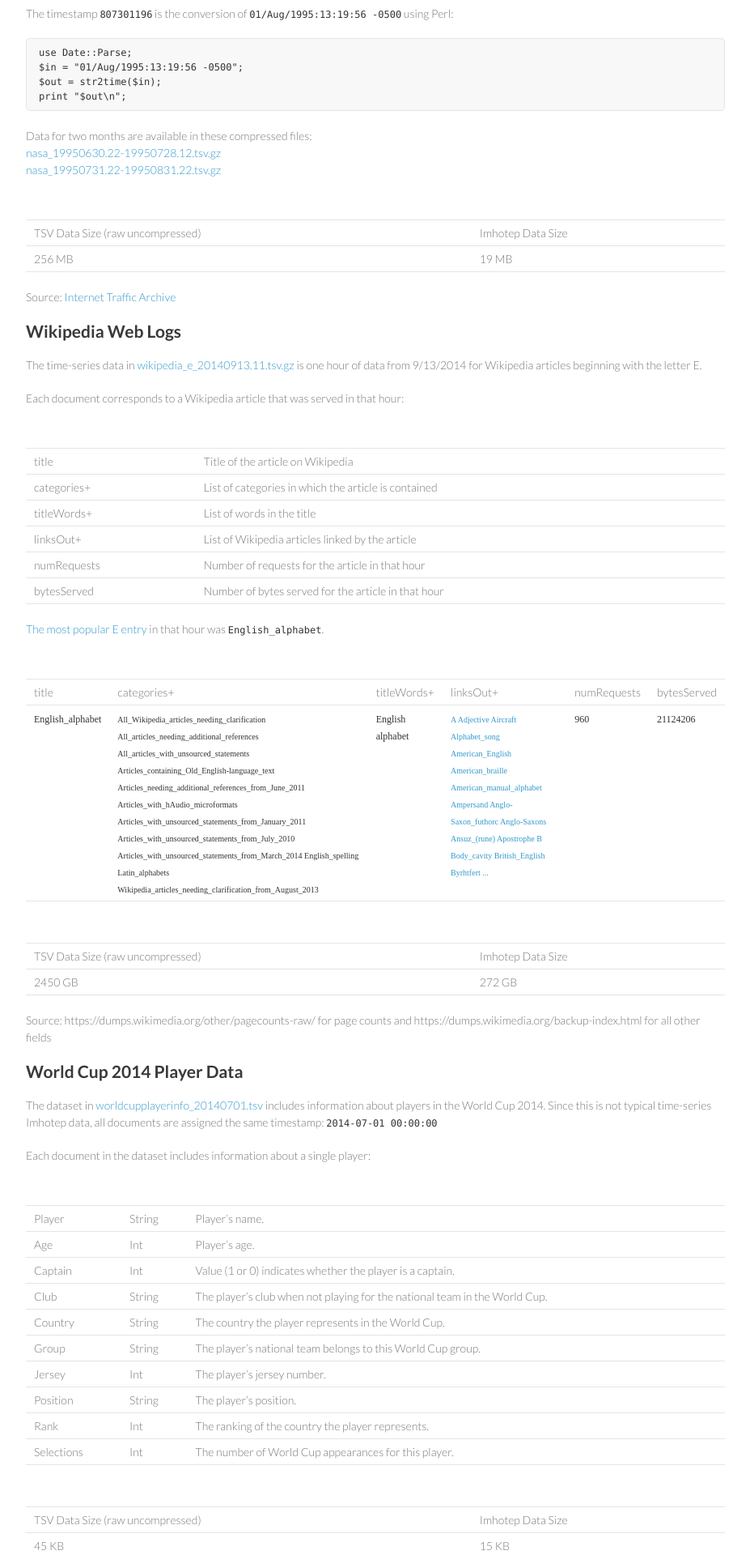
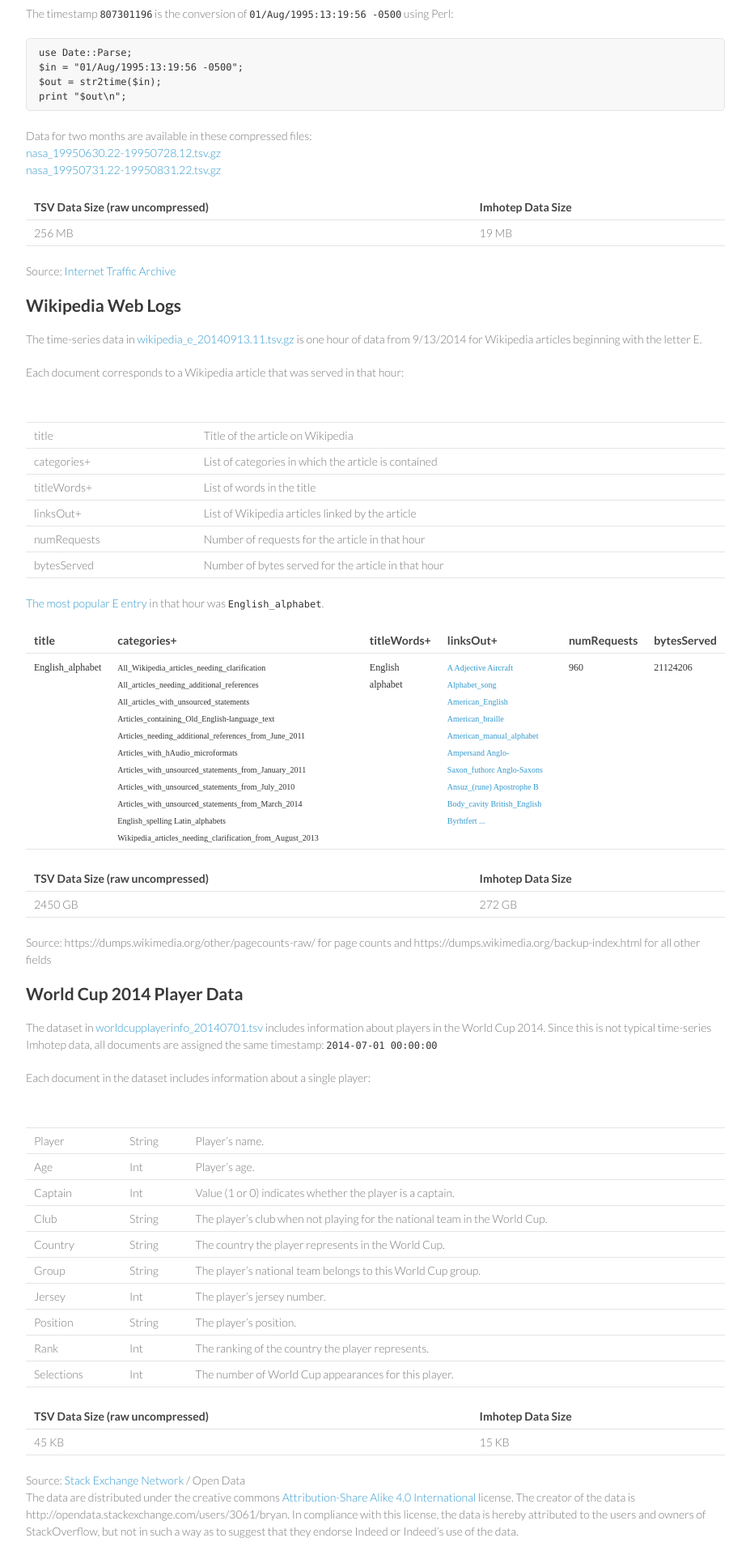
Before and after one commit to indeedeng/imhotep, a Jekyll site: the page built from docs/sample-data.md, in a window 1280 px wide. Shown: the part 675-2595 px from the top of the page at 81% size, without its empty margins (294-1221 px from the left). Built offline with Jekyll 4.4.1, drawn with Linux system fonts in a browser that asks for light colours; Markdown is read by kramdown in place of the engine named in the settings.

Commit message:
table headers

```diff
--- a/docs/sample-data.md
+++ b/docs/sample-data.md
@@ -34,9 +34,8 @@ Data for two months are available in these compressed files:<br>
 [nasa_19950630.22-19950728.12.tsv.gz](http://indeedeng.github.io/imhotep/files/nasa_19950630.22-19950728.12.tsv.gz)<br>
 [nasa_19950731.22-19950831.22.tsv.gz](http://indeedeng.github.io/imhotep/files/nasa_19950731.22-19950831.22.tsv.gz)
 
-| | |
+| TSV Data Size (raw uncompressed) | Imhotep Data Size |
 | ----- | ------- |
-| TSV Data Size (raw uncompressed) | Imhotep Data Size |
 | 256 MB | 19 MB |
 
 Source: [Internet Traffic Archive](http://ita.ee.lbl.gov/html/contrib/NASA-HTTP.html)
@@ -57,14 +56,13 @@ Each document corresponds to a Wikipedia article that was served in that hour:
 
 [The most popular E entry](http://54.214.252.202/iql/#q[]=from+wikipedia+%222014-09-13+11%3A00%3A00%22+%222014-09-13+12%3A00%3A00%22+where+title%3D~%22E.*%22+group+by+title[10+by+numRequests]+select+numRequests&view=table&table_sort[0][]=2&table_sort[0][]=desc) in that hour was `English_alphabet`.
 
-| | | | | | |
+| title | categories+ | titleWords+ | linksOut+ | numRequests | bytesServed |
 | ----- | ----- | ----- | ----- | ----- | ----- | ----- |
-| title | categories+ | titleWords+ | linksOut+ | numRequests | bytesServed |
 | <span class="smallcode">`English_alphabet`</span> | <span class="xscode">`All_Wikipedia_articles_needing_clarification All_articles_needing_additional_references All_articles_with_unsourced_statements Articles_containing_Old_English-language_text Articles_needing_additional_references_from_June_2011 Articles_with_hAudio_microformats Articles_with_unsourced_statements_from_January_2011 Articles_with_unsourced_statements_from_July_2010 Articles_with_unsourced_statements_from_March_2014 English_spelling Latin_alphabets Wikipedia_articles_needing_clarification_from_August_2013`</span> | <span class="smallcode">`English alphabet`</span> |  <span class="xscode"><a href="http://demo.imhotep.works/iql/#q[]=from+wikipedia+%222014-09-13+11%3A00%3A00%22+%222014-09-13+12%3A00%3A00%22+where+title%3D%22English_alphabet%22+group+by+linksOut&view=table&table_sort[0][]=2&table_sort[0][]=desc">`A Adjective Aircraft Alphabet_song American_English American_braille American_manual_alphabet Ampersand Anglo-Saxon_futhorc Anglo-Saxons Ansuz_(rune) Apostrophe B Body_cavity British_English Byrhtfert ...`</a></span> | <span class="smallcode">`960`</span> | <span class="smallcode">`21124206`</span> |
 
-| | |
+
+| TSV Data Size (raw uncompressed) | Imhotep Data Size |
 | ----- | ------- |
-| TSV Data Size (raw uncompressed) | Imhotep Data Size |
 | 2450 GB | 272 GB |
 
 Source: https://dumps.wikimedia.org/other/pagecounts-raw/ for page counts and https://dumps.wikimedia.org/backup-index.html for all other fields
@@ -88,9 +86,8 @@ Each document in the dataset includes information about a single player:
 | Rank | Int | The ranking of the country the player represents.
 | Selections | Int | The number of World Cup appearances for this player.
 
-| | |
+| TSV Data Size (raw uncompressed) | Imhotep Data Size |
 | ----- | ------- |
-| TSV Data Size (raw uncompressed) | Imhotep Data Size |
 | 45 KB | 15 KB |
 
 Source: [Stack Exchange Network](http://opendata.stackexchange.com/questions/1791/any-open-data-sets-for-the-football-world-cup-in-brazil-2014) / Open Data<br>
```
